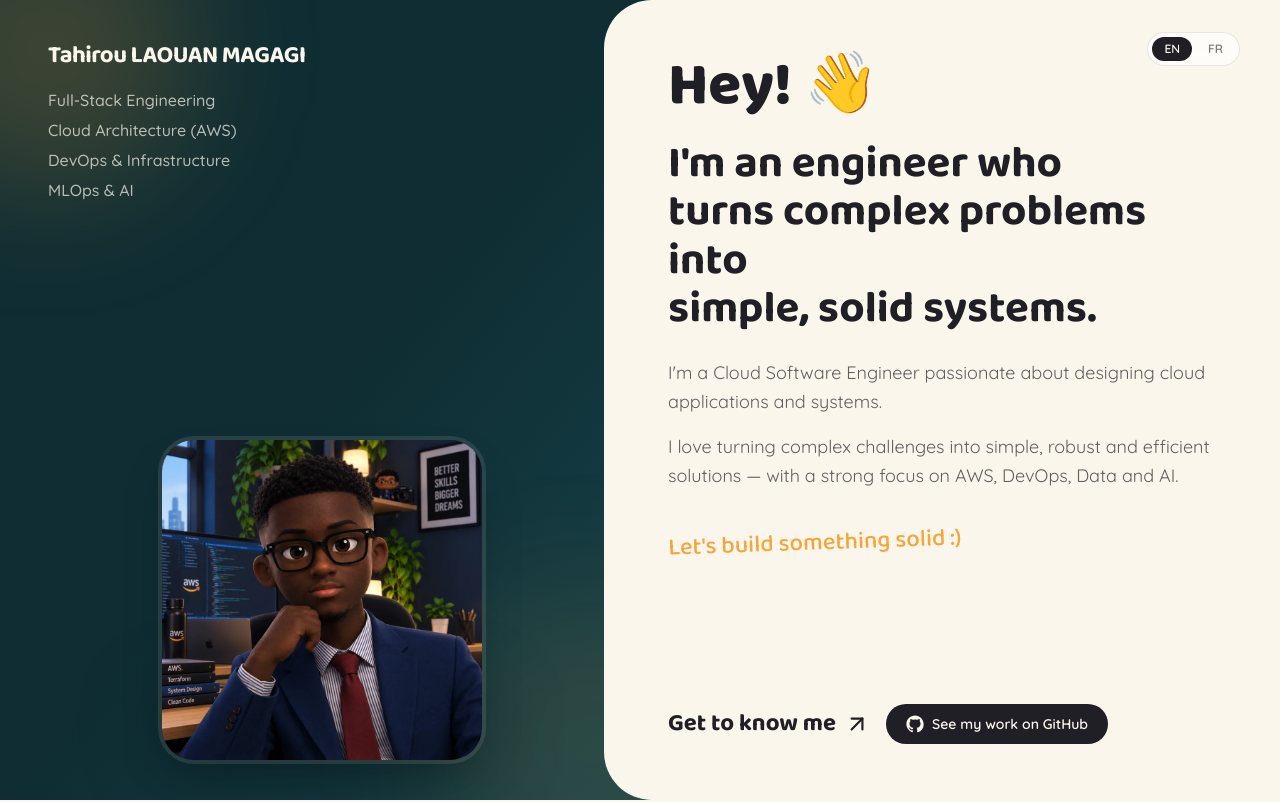
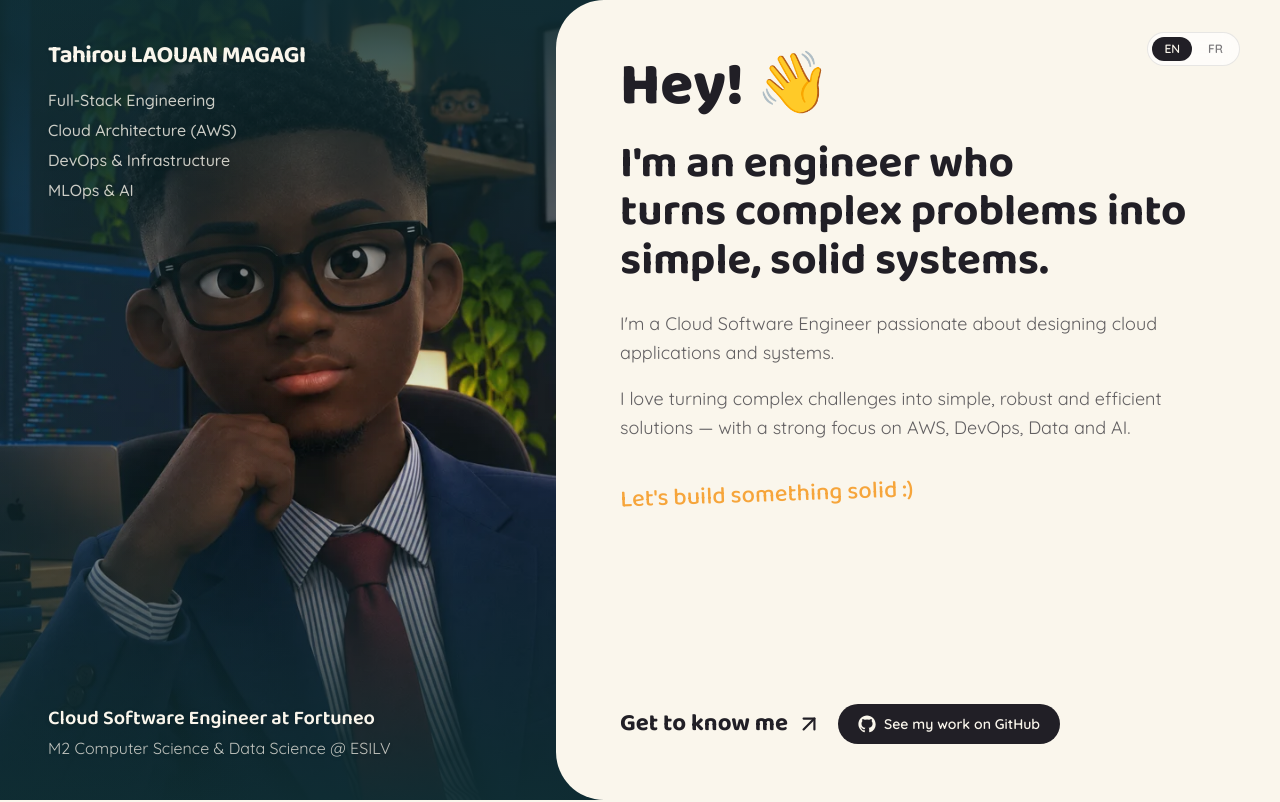
Before and after one commit to latomate07/portfolio, a React (Vite) app: page / in a window 1280 px wide. Shown: the top 802 px of the page. Built offline with nearby package versions, Linux system fonts and the light colour scheme.

Commit message:
Make hero avatar fill the full left panel as a background photo

```diff
--- a/src/components/Hero.tsx
+++ b/src/components/Hero.tsx
@@ -14,36 +14,41 @@ export function Hero() {
       className="relative flex min-h-screen flex-col overflow-hidden bg-panel lg:flex-row"
     >
       {/* Left panel */}
-      <div className="relative flex min-h-[55vh] flex-1 flex-col justify-between overflow-hidden bg-linear-to-br from-panel via-panel to-panel-soft px-8 pt-10 pb-0 text-cream sm:px-12 lg:min-h-screen lg:pb-10">
-        <div
-          aria-hidden
-          className="pointer-events-none absolute -top-24 -left-24 h-72 w-72 rounded-full bg-accent/20 blur-3xl"
+      <div className="relative min-h-[60vh] flex-1 overflow-hidden bg-panel text-cream lg:min-h-screen">
+        <img
+          src={avatar}
+          alt="Tahirou LAOUAN MAGAGI"
+          className="absolute inset-0 h-full w-full object-cover object-top"
         />
         <div
           aria-hidden
-          className="pointer-events-none absolute right-0 bottom-0 h-80 w-80 translate-x-1/3 translate-y-1/3 rounded-full bg-accent/10 blur-3xl"
+          className="pointer-events-none absolute inset-0 bg-linear-to-b from-panel/90 via-panel/10 to-panel/95"
+        />
+        <div
+          aria-hidden
+          className="pointer-events-none absolute inset-0 bg-linear-to-r from-panel/40 via-transparent to-transparent"
         />
 
-        <div className="relative z-10 max-w-sm">
-          <p className="font-display text-xl font-bold tracking-tight sm:text-2xl">
+        <div className="relative z-10 flex h-full min-h-[60vh] flex-col justify-between px-8 pt-10 pb-10 sm:px-12 lg:min-h-screen">
+          <div className="max-w-sm">
+            <p className="font-display text-xl font-bold tracking-tight drop-shadow-sm sm:text-2xl">
               {t("hero.brand")}
             </p>
-          <ul className="mt-4 space-y-1.5 text-sm font-medium text-cream/70 sm:text-base">
+            <ul className="mt-4 space-y-1.5 text-sm font-medium text-cream/80 drop-shadow-sm sm:text-base">
               {tags.map((tag) => (
                 <li key={tag}>{tag}</li>
               ))}
             </ul>
           </div>
 
-        <div className="relative z-10 mx-auto mt-10 w-full max-w-xs sm:max-w-sm lg:mt-0">
-          <div className="absolute inset-x-6 bottom-0 h-16 rounded-full bg-black/30 blur-2xl" />
-          <img
-            src={avatar}
-            alt="Tahirou LAOUAN MAGAGI"
-            className="relative mx-auto w-full max-w-70 rounded-4xl object-cover shadow-2xl ring-4 ring-cream/10 sm:max-w-80"
-            width={320}
-            height={320}
-          />
+          <div className="max-w-sm">
+            <p className="font-display text-lg font-semibold drop-shadow-sm sm:text-xl">
+              {t("hero.role")}
+            </p>
+            <p className="mt-1 text-sm text-cream/75 drop-shadow-sm sm:text-base">
+              {t("hero.subrole")}
+            </p>
+          </div>
         </div>
       </div>
 
```
Lines whose indentation alone changed are shown as unchanged.
